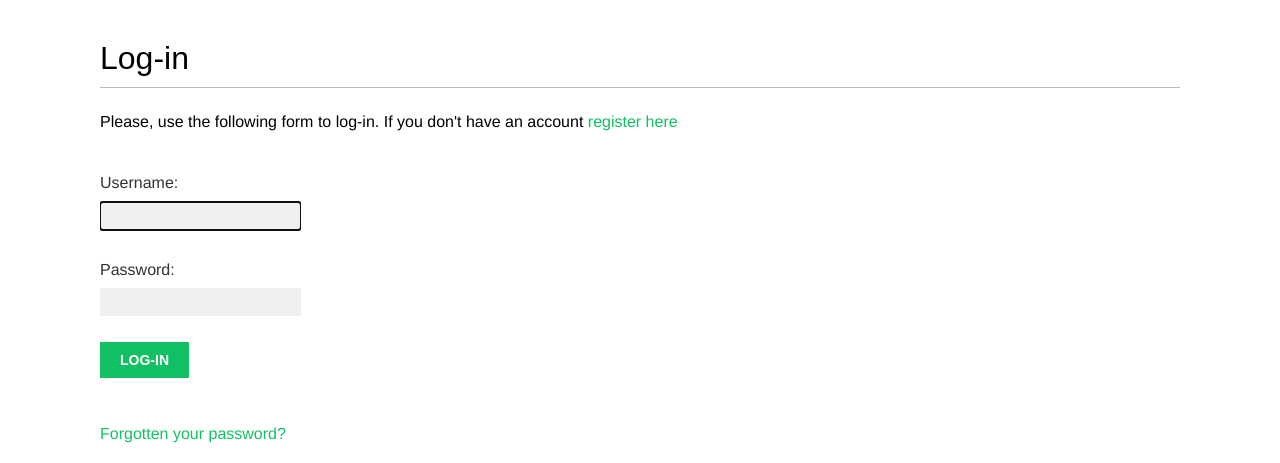
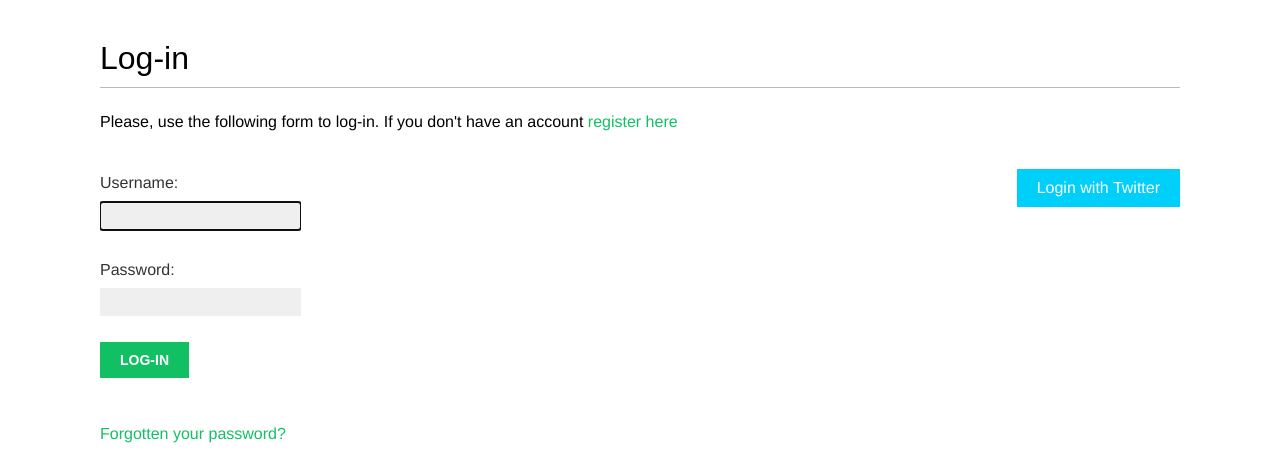
Before and after one commit to Huntarhio/bookmark, a Django app: page /account/login/ in a window 1280 px wide. Shown: the part 71-534 px from the top of the page. Run offline with Django 3.2, Linux system fonts and the light colour scheme; some web fonts are replaced.

Commit message:
update from changing directory

```diff
--- a/account/templates/registration/login.html
+++ b/account/templates/registration/login.html
@@ -20,4 +20,9 @@
   </form>
   <p><a href="{% url "password_reset" %}">Forgotten your password?</a></p>
 </div>
+<div class="social">
+  <ul>
+    <li class="twitter"><a href="{% url "social:begin" "twitter" %}">Login with Twitter</a></li>
+  </ul>
+  </div>
 {% endblock %}
--- a/bookmark/settings.py
+++ b/bookmark/settings.py
@@ -40,6 +40,7 @@ INSTALLED_APPS = (
     'django.contrib.sessions',
     'django.contrib.messages',
     'django.contrib.staticfiles',
+    'social.apps.django_app.default',
 )
 
 EMAIL_BACKEND = 'django.core.mail.backends.console.EmailBackend'
@@ -47,6 +48,7 @@ EMAIL_BACKEND = 'django.core.mail.backends.console.EmailBackend'
 AUTHENTICATION_BACKENDS = (
         'django.contrib.auth.backends.ModelBackend',
         'account.authentication.EmailAuthBackend',
+        'social.backends.twitter.TwitterOAuth',
 )
 
 
@@ -118,3 +120,6 @@ from django.core.urlresolvers import reverse_lazy
 LOGIN_REDIRECT_URL = reverse_lazy('dashboard')
 LOGIN_URL = reverse_lazy('login')
 LOGOUT_URL = reverse_lazy('logout')
+
+SOCIAL_AUTH_TWITTER_KEY = 'yR44oFVrr6C3wK7oA6PlEkzOq' # Twitter Consumer Key
+SOCIAL_AUTH_TWITTER_SECRET = '0oKE2wyuTFidgEO9Ji3wKVHdIItR2IAoEFJycw3wTZPtRuZOBy' # Twitter Consumer Secret
--- a/bookmark/urls.py
+++ b/bookmark/urls.py
@@ -21,6 +21,7 @@ from django.conf.urls.static import static
 urlpatterns = [
     url(r'^admin/', include(admin.site.urls)),
     url(r'^account/', include('account.urls')),
+    url('social-auth/',include('social.apps.django_app.urls', namespace='social')),
 ]
 
 if settings.DEBUG:
```
Also changed, not shown: db.sqlite3.
